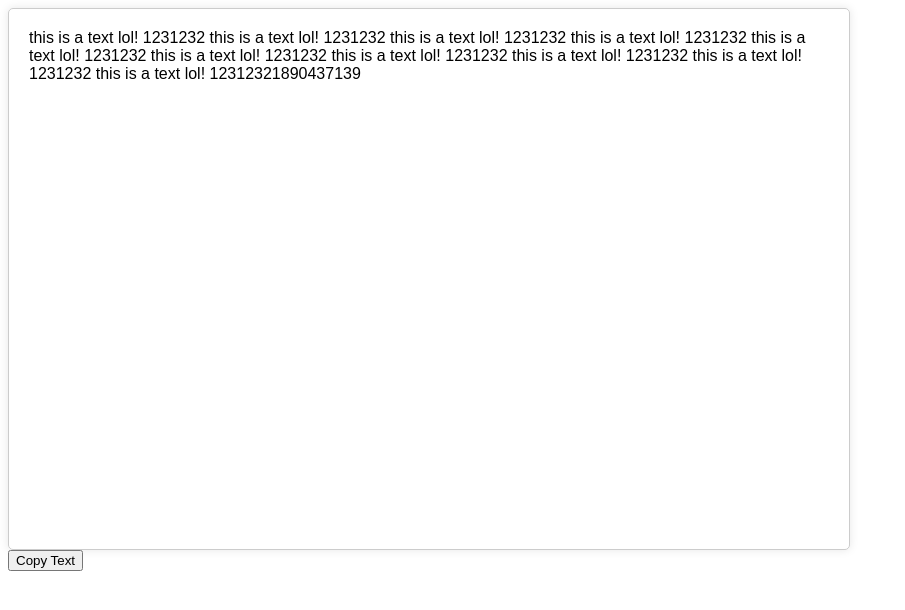
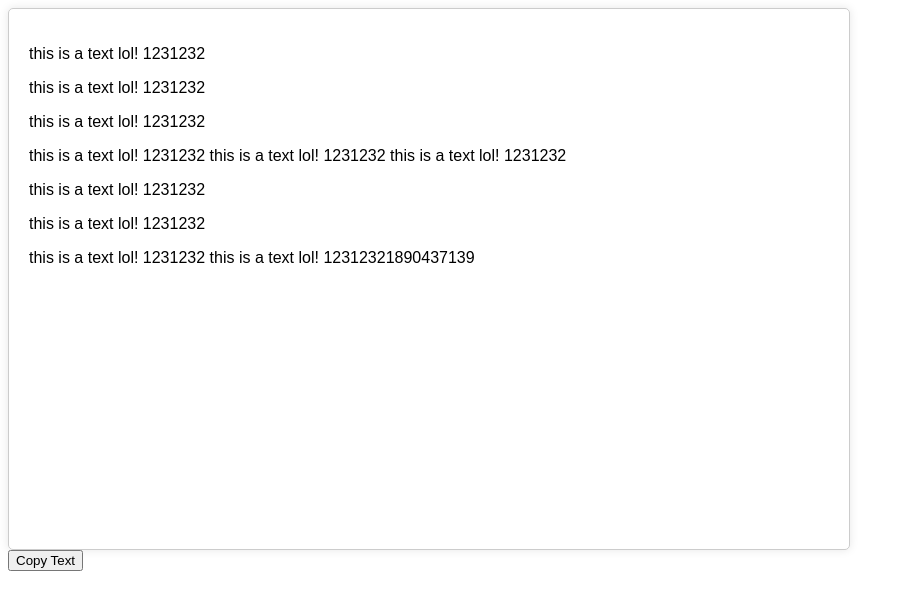
Before and after one commit to JSJUR/JSJUR.github.io, a plain HTML site: page index.html in a window 1280 px wide. Shown: the whole page, without its empty margins (0-905 px from the left). Drawn offline with Linux system fonts and the light colour scheme.

Commit message:
Update index.html

```diff
--- a/index.html
+++ b/index.html
@@ -25,7 +25,12 @@
     fetch('script.txt')
       .then(response => response.text())
       .then(text => {
-        textArea.textContent = text;
+        const lines = text.split('\n');
+        let htmlText = '';
+        lines.forEach((line) => {
+          htmlText += `<p>${line}</p>`;
+        });
+        textArea.innerHTML = htmlText;
       });
 
     copyButton.addEventListener('click', () => {
```
